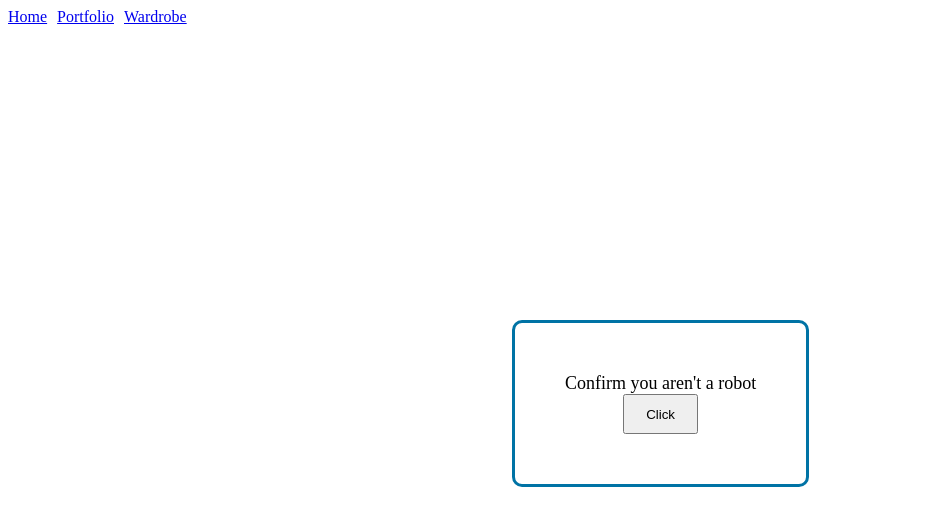
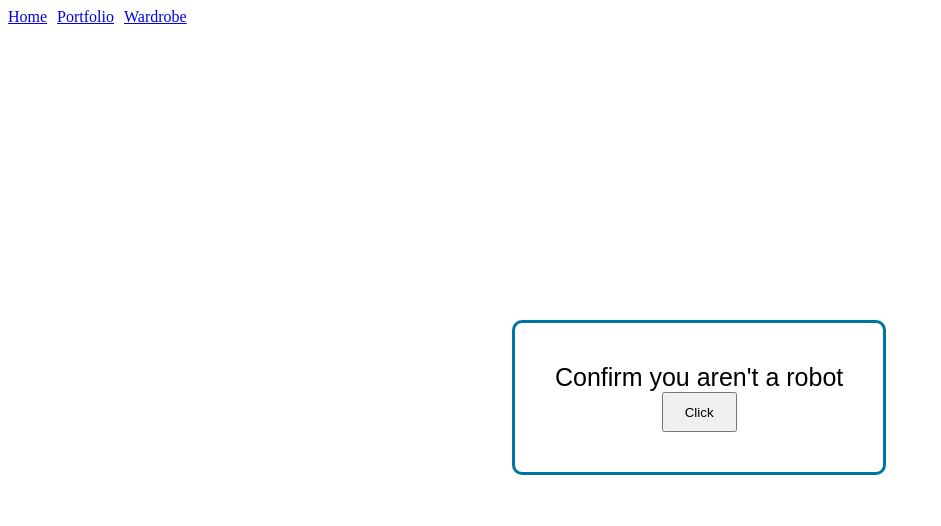
Before and after one commit to bennysuf/Outfit-Organizer, a React (Create React App) app in the folder my-app/: page / in a window 1280 px wide. Shown: the top 526 px of the page, without its empty margins (0-941 px from the left). Built offline with nearby package versions, Linux system fonts and the light colour scheme; no server answers.

Commit message:
changes font and size

```diff
--- a/my-app/public/index.css
+++ b/my-app/public/index.css
@@ -26,17 +26,14 @@
     margin: auto;
     top: 40%;
     left: 40%;
-    right: auto;
-    bottom: auto;
     justify-content:center;
 
     text-align: center;
-    font-size: 18px;
     border-style: solid;
     border-width: 3px;
     border-color: rgb(0, 115, 165);
     border-radius: 10px;
-    padding: 50px;
-
-
+    padding: 40px;
+    font:menu;
+    font-size: 25px;
 }
```
